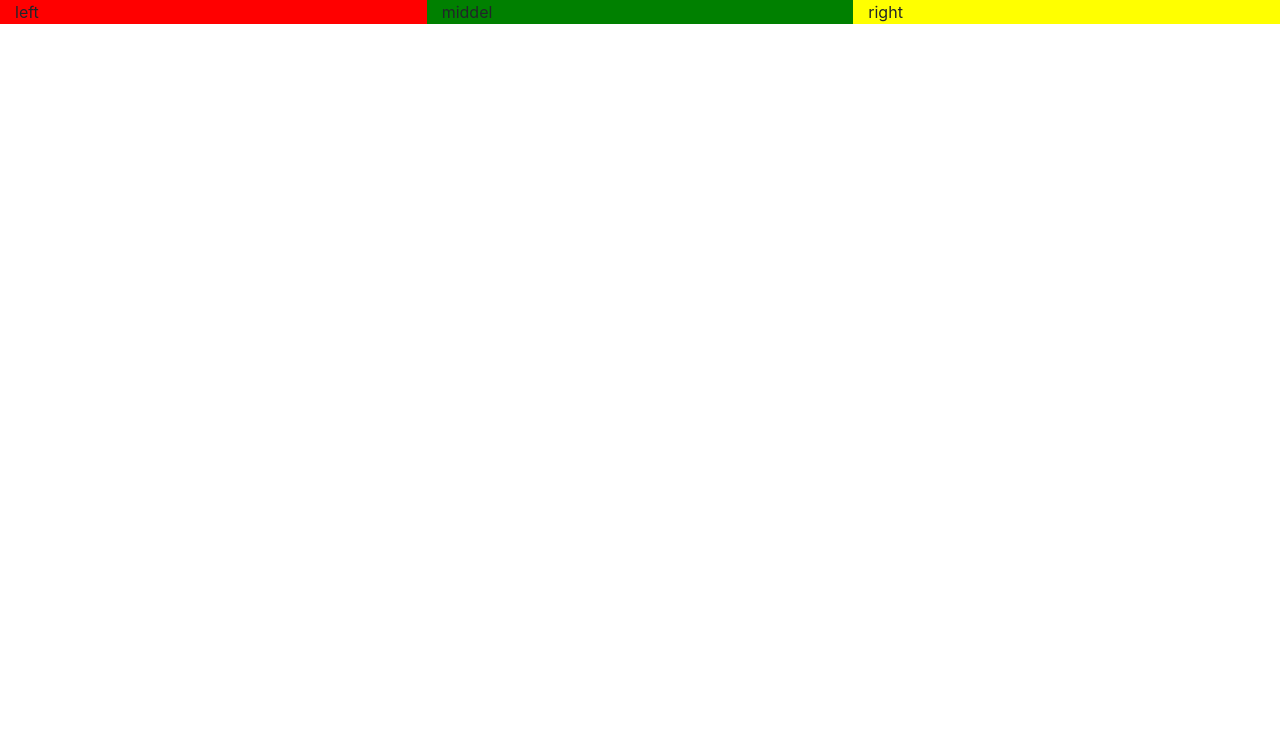
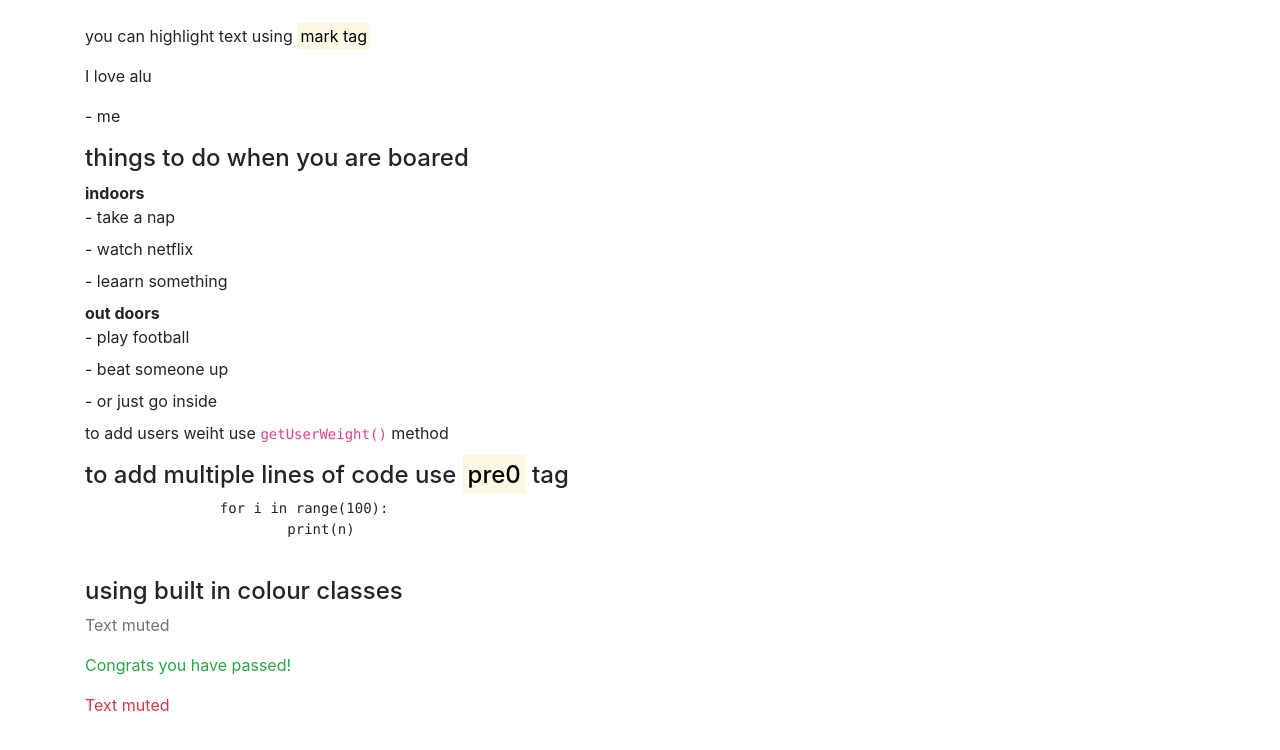
Before and after one commit to aistiak/learn-bootstrap, a plain HTML site: page index.html in a window 1280 px wide. Drawn offline with nearby package versions, Linux system fonts and the light colour scheme.

Commit message:
did some cool text formatting

```diff
--- a/index.html
+++ b/index.html
@@ -8,24 +8,38 @@
 	<script type="text/javascript" src="https://stackpath.bootstrapcdn.com/bootstrap/4.3.1/js/bootstrap.bundle.min.js"></script>
 </head>
 <body>
-	<div class="container-fluid">
+	<!-- highlisghting text  -->
+	<div class="container">
+        <!-- you can highlight text using the mark tag -->
+        <!-- this tutorial can be used to weite code documentation  -->
+        <br>
+        <p>you can highlight text using <mark>mark tag</mark></p>
 
-        <div class="row">
+        <blockquote >
+        	<p>I love alu</p>
+        	<footer> - me</footer>
+        </blockquote>
 
-        	<div class="col-md-4" style="background-color: red">
-        		left
-        	</div>
+        <h4>things to do when you are boared </h4>
+        <dt>indoors</dt>
+        	<dd>- take a nap</dd>
+        	<dd>- watch netflix</dd>
+        	<dd>- leaarn something</dd>
+        <dt>out doors</dt>
+        	<dd>- play football</dd>
+        	<dd>- beat someone up</dd>
+        	<dd>- or just go inside</dd>
 
-        	<div class="col-md-4" style="background-color: green">
-        		middel
-        	</div>
-
-
-        	<div class="col-md-4" style="background-color: yellow">
-        		right
-        	</div>
-
-        </div>
+        <p>to add users weiht use <code>getUserWeight()</code> method </p>
+        <h4>to add multiple lines of code use <mark>pre0</mark>  tag</h4>
+        <pre>
+        	for i in range(100):
+        		print(n)
+        </pre>
+        <h4>using built in colour classes</h4>
+        <p class="text-muted">Text muted</p>
+        <p class="text-success">Congrats you have passed!</p>
+        <p class="text-danger">Text muted</p>
 	</div>
 
 </body>
```
